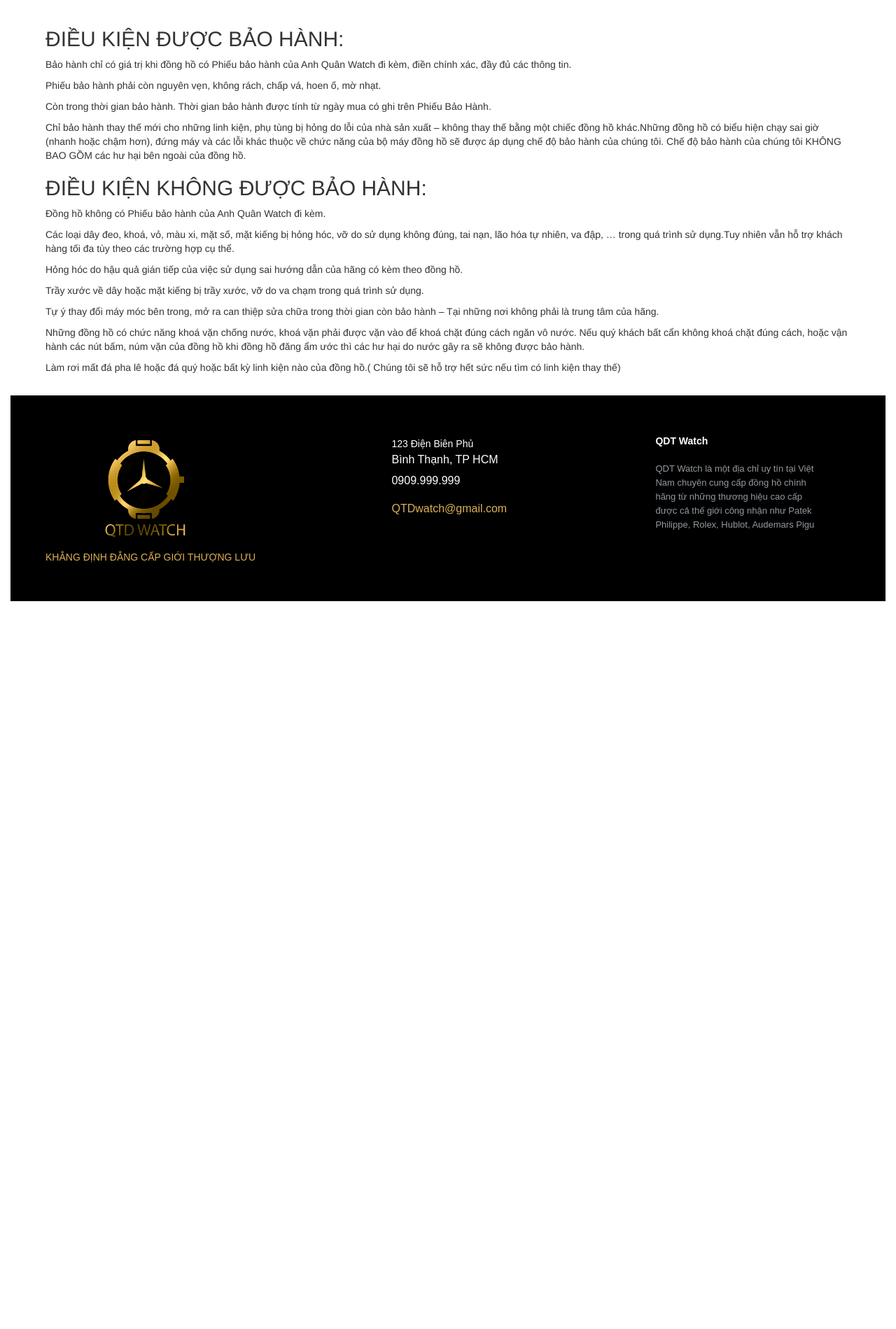
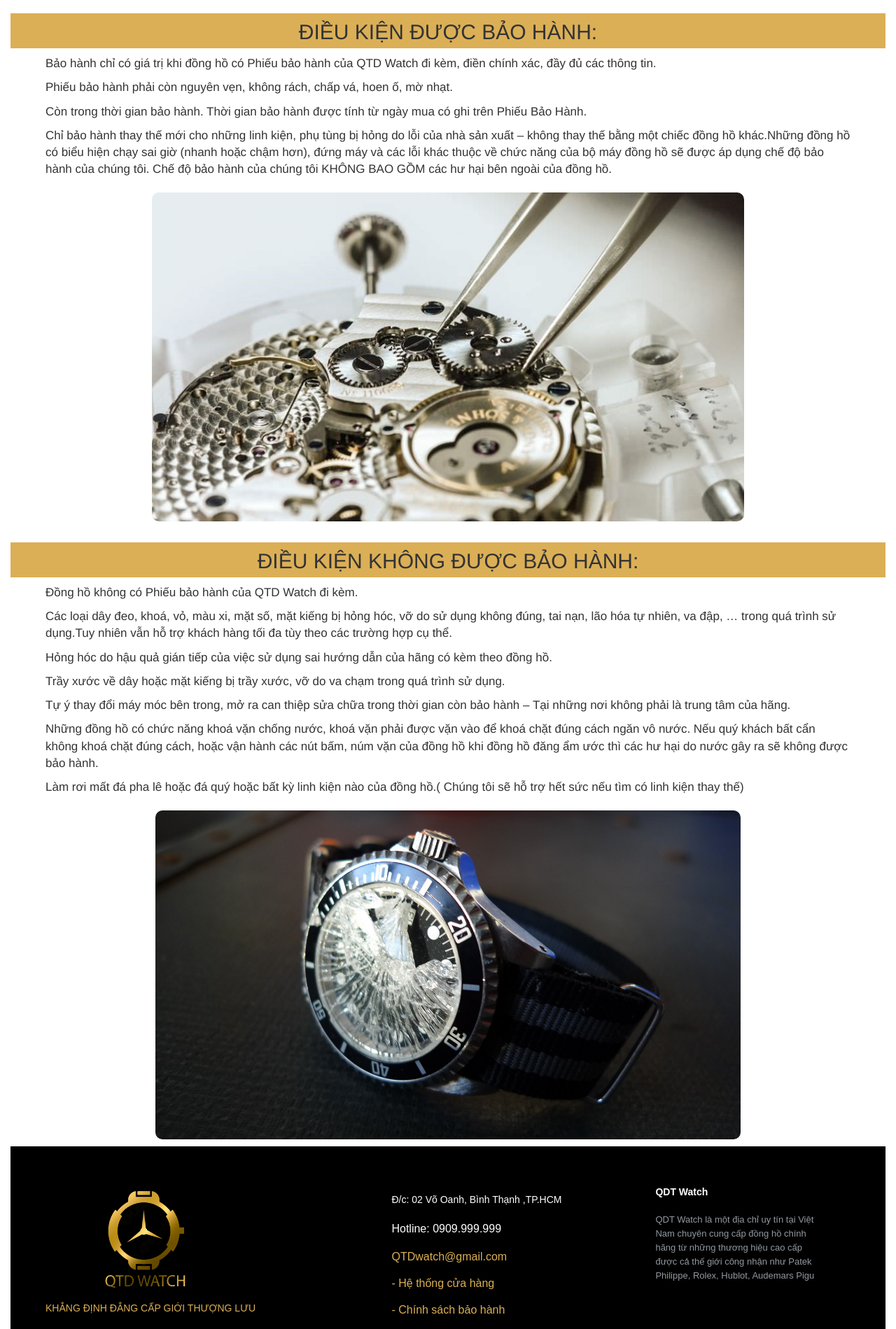
Before and after one commit to anhquanso1/ShopDongHo, a PHP site: page /ShopDongHo/baohanh.php in a window 1280 px wide. Shown: the part 451-2350 px from the top of the page at 70% size. Before the commit the page ends 1310 px from the top, so only its background shows below. Run offline with PHP 8.4, Linux system fonts and the light colour scheme.

Commit message:
ShopDongHo

```diff
--- a/baohanh.php
+++ b/baohanh.php
@@ -8,8 +8,19 @@ include 'header.php';
 
 <head>
  <style>
-     .text{
-         padding: 20px 50px;
+     .text p{
+         padding: 0 50px;
+         font-size:17px;
+     }
+     .text h2{
+    background-color:#dbaf56;
+    height:50px;
+    text-align: center;
+    padding-top:10px;
+     }
+     .img {
+         text-align: center;
+         padding: 10px;
      }
 
  </style>
@@ -17,19 +28,27 @@ include 'header.php';
 <div class="text">
     <h2>ĐIỀU KIỆN ĐƯỢC BẢO HÀNH:</h2>
     <p>
-    Bảo hành chỉ có giá trị khi đồng hồ có  Phiếu bảo hành của Anh Quân Watch đi kèm, điền chính xác, đầy đủ các thông tin.
+    Bảo hành chỉ có giá trị khi đồng hồ có  Phiếu bảo hành của QTD Watch đi kèm, điền chính xác, đầy đủ các thông tin.</p>
     <p>Phiếu bảo hành phải còn nguyên vẹn, không rách, chấp vá, hoen ố, mờ nhạt.</p>
     <p>Còn trong thời gian bảo hành. Thời gian bảo hành được tính từ ngày mua có ghi trên Phiếu Bảo Hành.</p>
     <p>Chỉ bảo hành thay thế mới cho những linh kiện, phụ tùng bị hỏng do lỗi của nhà sản xuất – không thay thế bằng một chiếc đồng hồ khác.Những đồng hồ có biểu hiện chạy sai giờ (nhanh hoặc chậm hơn), đứng máy và các lỗi khác thuộc về chức năng của bộ máy đồng hồ sẽ được áp dụng chế độ bảo hành của chúng tôi. Chế độ bảo hành của chúng tôi KHÔNG BAO GỒM các hư hại bên ngoài của đồng hồ.</p>
+    <div class="img">
+    <img src="/ShopDongHo/image/suadongho.jpg" alt="Nature" width="auto" height="470" style=border-radius:10px;>
+    </div>
+
     </p>
     <h2>ĐIỀU KIỆN KHÔNG ĐƯỢC BẢO HÀNH:</h2>
-    <p>Đồng hồ không có Phiếu bảo hành của Anh Quân Watch đi kèm.</p>
+    <p>Đồng hồ không có Phiếu bảo hành của QTD Watch đi kèm.</p>
     <p>Các loại dây đeo, khoá, vỏ, màu xi, mặt số, mặt kiếng bị hỏng hóc, vỡ do sử dụng không đúng, tai nạn, lão hóa tự nhiên, va đập, … trong quá trình sử dụng.Tuy nhiên vẫn hỗ trợ khách hàng tối đa tùy theo các trường hợp cụ thể.</p>
     <p>Hỏng hóc do hậu quả gián tiếp của việc sử dụng sai hướng dẫn của hãng có kèm theo đồng hồ.</p>
     <p>Trầy xước về dây hoặc mặt kiếng bị trầy xước, vỡ do va chạm trong quá trình sử dụng.</p>
     <p>Tự ý thay đổi máy móc bên trong, mở ra can thiệp sửa chữa trong thời gian còn bảo hành – Tại những nơi không phải là trung tâm của hãng.</p>
     <p>Những đồng hồ có chức năng khoá vặn chống nước, khoá vặn phải được vặn vào để khoá chặt đúng cách ngăn vô nước. Nếu quý khách bất cẩn không khoá chặt đúng cách, hoặc vận hành các nút bấm, núm vặn của đồng hồ khi đồng hồ đăng ẩm ước thì các hư hại do nước gây ra sẽ không được bảo hành.</p>
     <p>Làm rơi mất đá pha lê hoặc đá quý hoặc bất kỳ linh kiện nào của đồng hồ.( Chúng tôi sẽ hỗ trợ hết sức nếu tìm có linh kiện thay thế)</p>
+    <div class="img">
+    <img src="/ShopDongHo/image/donghohu1.jpg" alt="Nature" width="auto" height="470" style=border-radius:10px;>
+    </div>
+
 </div>
 
 <?php include 'footer.php';?>
--- a/footer.php
+++ b/footer.php
@@ -217,17 +217,25 @@
 
 	<div>
 		<i class="fa fa-map-marker"></i>
-		<p><span>123 Điện Biên Phủ</span> Bình Thạnh, TP HCM</p>
+		<p><span>Đ/c: 02 Võ Oanh, Bình Thạnh ,TP.HCM</p>
 	</div>
 
 	<div>
 		<i class="fa fa-phone"></i>
-		<p>0909.999.999</p>
+		<p>Hotline: 0909.999.999</p>
 	</div>
 
 	<div>
 		<i class="fa fa-envelope"></i>
-		<p><a href="mailto:support@company.com">QTDwatch@gmail.com</a></p>
+		<p><a href="mailto:QTDwatch@gmail.com">QTDwatch@gmail.com</a></p>
+	</div>
+	<div>
+		<i class="fa fa-envelope"></i>
+		<p><a href="/ShopDongHo/hethongcuahang.php"> - Hệ thống cửa hàng</a></p>
+	</div>
+	<div>
+		<i class="fa fa-envelope"></i>
+		<p><a href="/ShopDongHo/baohanh.php"> - Chính sách bảo hành</a></p>
 	</div>
 
 </div>
```
Also changed, not shown: hethongcuahang.php (+27 -16 lines), image/admin.jpg (deleted), image/admin1.png (deleted), image/donghohu1.jpg (added), image/s1.jpg (added), image/s2.jpg (added), image/suadongho.jpg (added), 1 other file.
